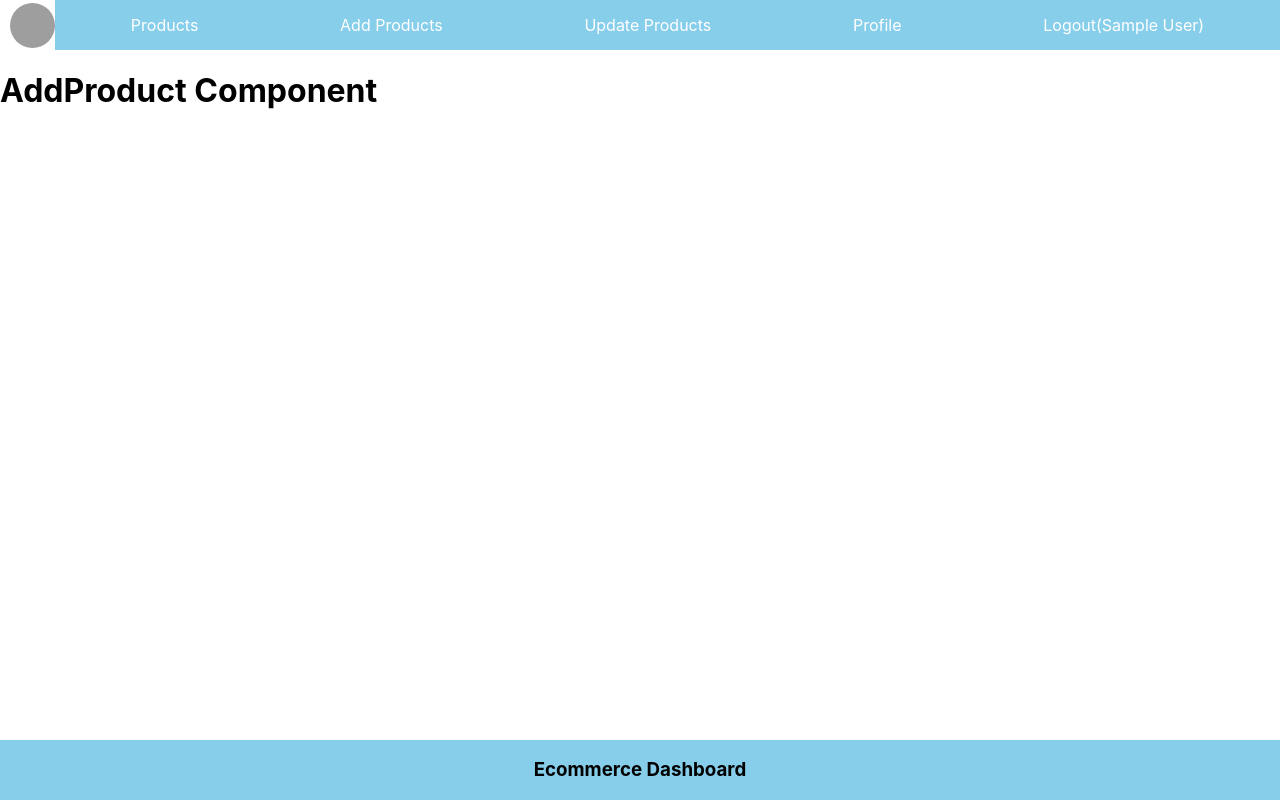
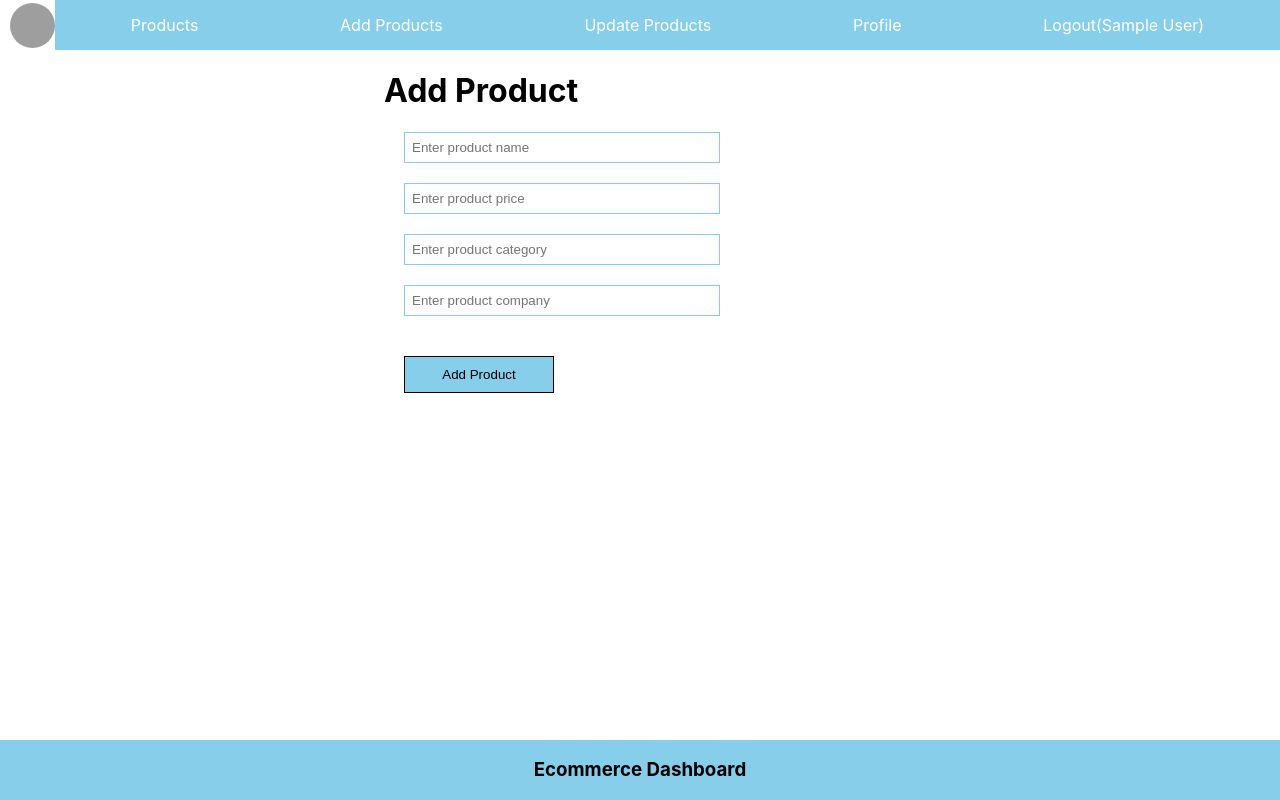
Before and after one commit to kumasumit/Ecommerce-Dashboard-FrontEnd-React, a React (Create React App) app: page /add in a window 1280 px wide. Built offline with nearby package versions, Linux system fonts and the light colour scheme; sample sign-in values are in the browser's storage; grey boxes are pictures that could not be loaded.

Commit message:
Complete Add Product UI

```diff
--- a/src/App.css
+++ b/src/App.css
@@ -45,7 +45,7 @@
 }
 
 /* styles for sign-up form */
-.register{
+.register, .product{
   margin-left: 30%;
 }
 /* styles for login form */
--- a/src/App.js
+++ b/src/App.js
@@ -5,6 +5,7 @@
 import SignUp from "./components/SignUp";
 import PrivateComponent from "./components/PrivateComponent";
 import Login from "./components/Login";
+import AddProduct from "./components/AddProduct";
 function App() {
   return (
     <div className="App">
@@ -16,7 +17,7 @@
           <Route element={<PrivateComponent/>}>
             {/* all the components that require sign-in/login to access is protected under Private Component */}
             <Route path="/" element={<h1>Product Component</h1>} />
-            <Route path="/add" element={<h1> AddProduct Component</h1>} />
+            <Route path="/add" element={<AddProduct/>} />
             <Route path="/update" element={<h1>Update Product Component</h1>} />
             <Route path="/logout" element={<h1> Logout Component</h1>} />
             <Route path="/profile" element={<h1>Profile Component</h1>} />
--- /dev/null
+++ b/src/components/AddProduct.js
@@ -0,0 +1,31 @@
+import React, {useState} from 'react';
+
+const AddProduct = () => {
+    const [name, setName] = useState('');
+    const [price, setPrice] = useState('');
+    const [category, setCategory] = useState('');
+    const [company, setCompnay] = useState('');
+    const addProduct = () => {
+        console.log(name, price, category, company);
+    }
+    return (
+        <div className='product'>
+            <h1>Add Product</h1>
+            <input type="text" placeholder='Enter product name' className='inputBox'
+                value={name} onChange={(e) => { setName(e.target.value) }}
+            />
+            <input type="text" placeholder='Enter product price' className='inputBox'
+                value={price} onChange={(e) => { setPrice(e.target.value) }}
+            />
+            <input type="text" placeholder='Enter product category' className='inputBox'
+                value={category} onChange={(e) => { setCategory(e.target.value) }}
+            />
+            <input type="text" placeholder='Enter product company' className='inputBox'
+                value={company} onChange={(e) => { setCompnay(e.target.value) }}
+            />
+            <button onClick={addProduct} className='appButton'>Add Product</button>
+        </div>
+    )
+}
+
+export default AddProduct;
```
